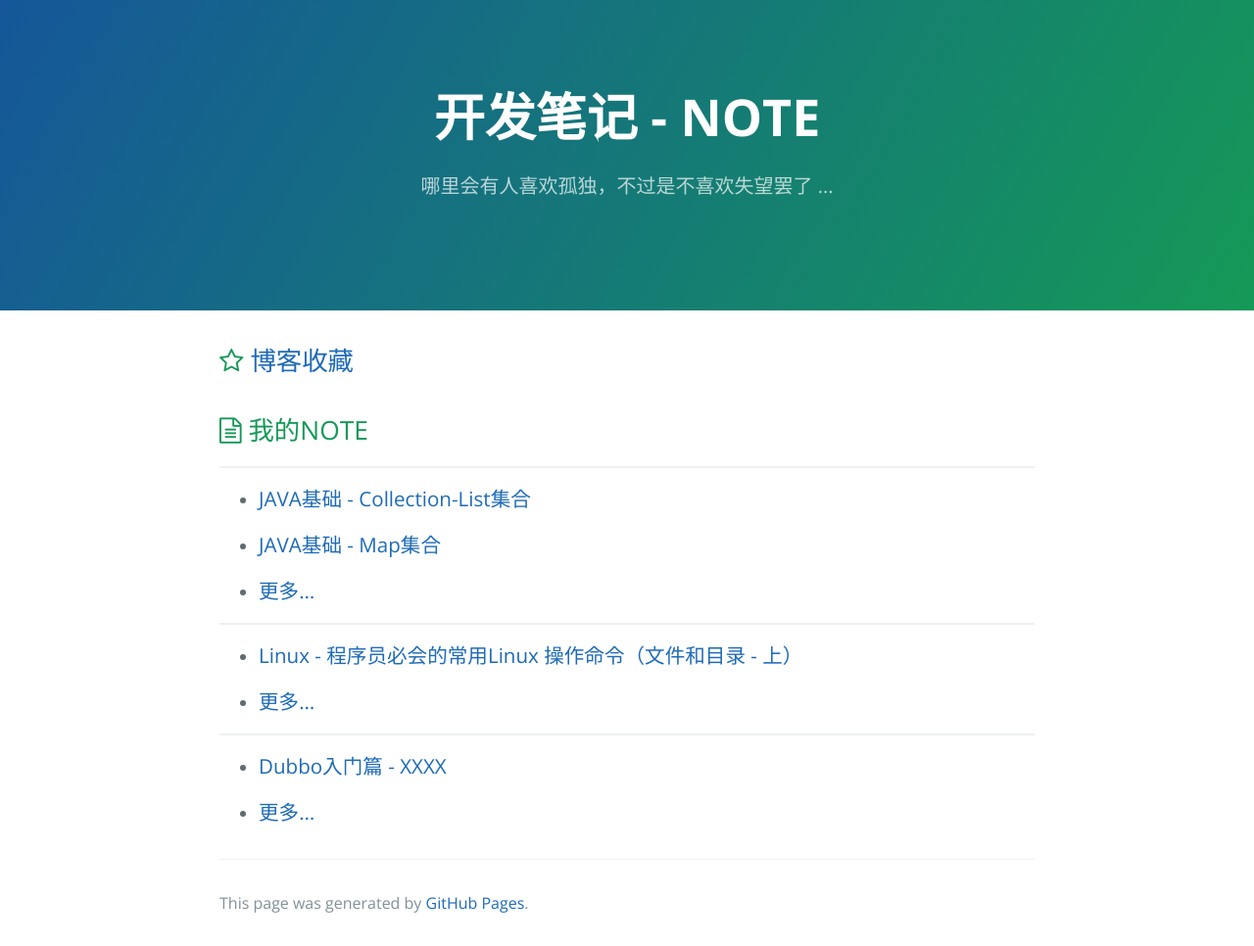
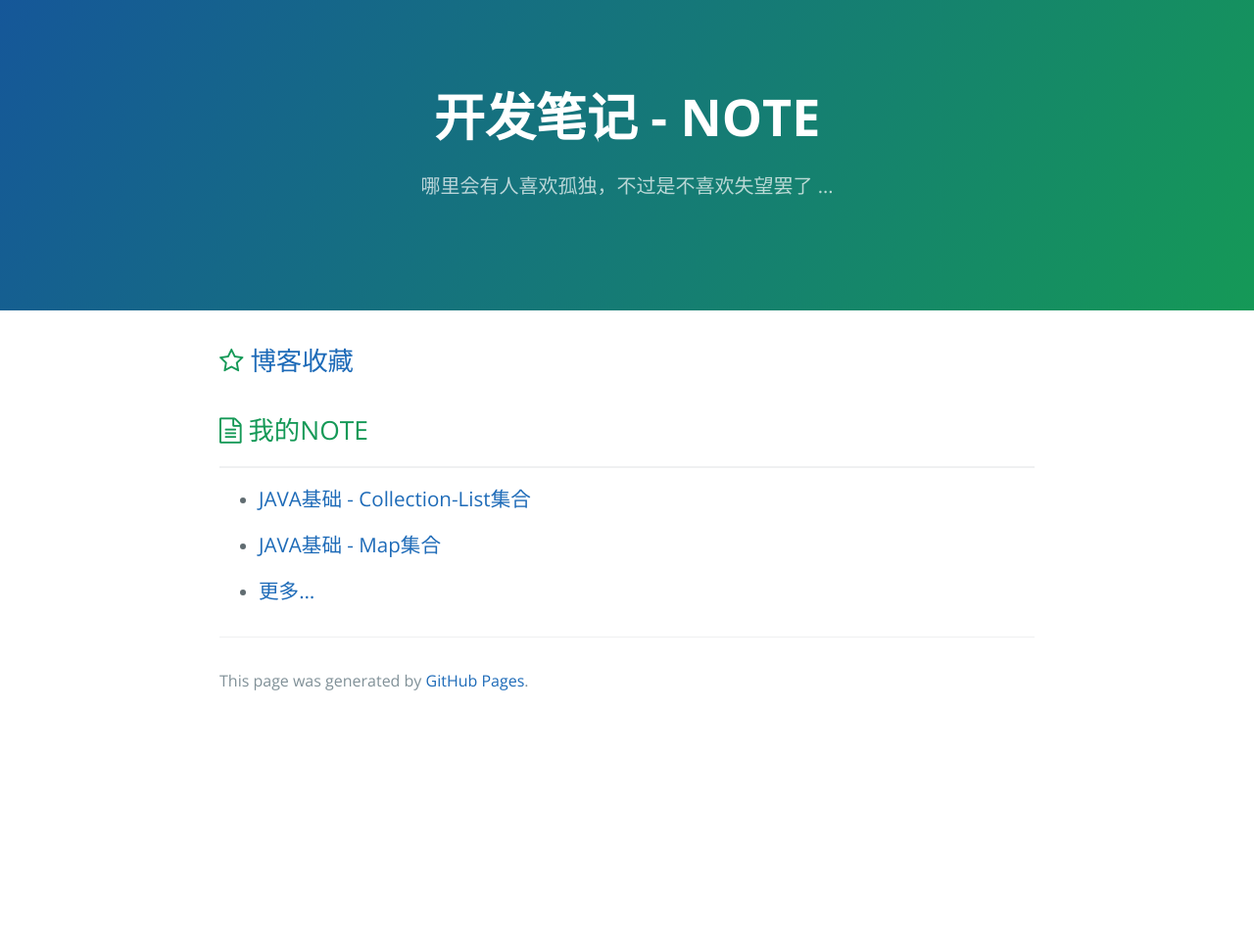
Before and after one commit to newobjectcc/newobjectcc.github.io, a Jekyll site: the page built from index.md, in a window 1280 px wide. Shown: the whole page at 98% size. Built offline with Jekyll 4.4.1, drawn with Linux system fonts in a browser that asks for light colours; our own code applies the rules of GitHub Pages for plain Markdown files; after the commit the page ends 900 px from its top, so only the background shows below that.

Commit message:
Update index.md

```diff
--- a/index.md
+++ b/index.md
@@ -21,15 +21,15 @@
 * ### [更多...](./Java基础/more.html)
 
 
----
+[^_^]:---
 
-* ### [Linux - 程序员必会的常用Linux 操作命令（文件和目录 - 上）](https://www.newobject.cc/article/100004.html){:target="_blank"}
+[^_^]:* ### [Linux - 程序员必会的常用Linux 操作命令（文件和目录 - 上）](https://www.newobject.cc/article/100004.html){:target="_blank"}
 
-* ### [更多...](/)
+[^_^]:* ### [更多...](/)
 
 
----
+[^_^]: ---
 
-* ### [Dubbo入门篇 - XXXX](/){:target="_blank"}
+[^_^]:* ### [Dubbo入门篇 - XXXX](/){:target="_blank"}
 
-* ### [更多...](/)
+[^_^]:* ### [更多...](/)
```
